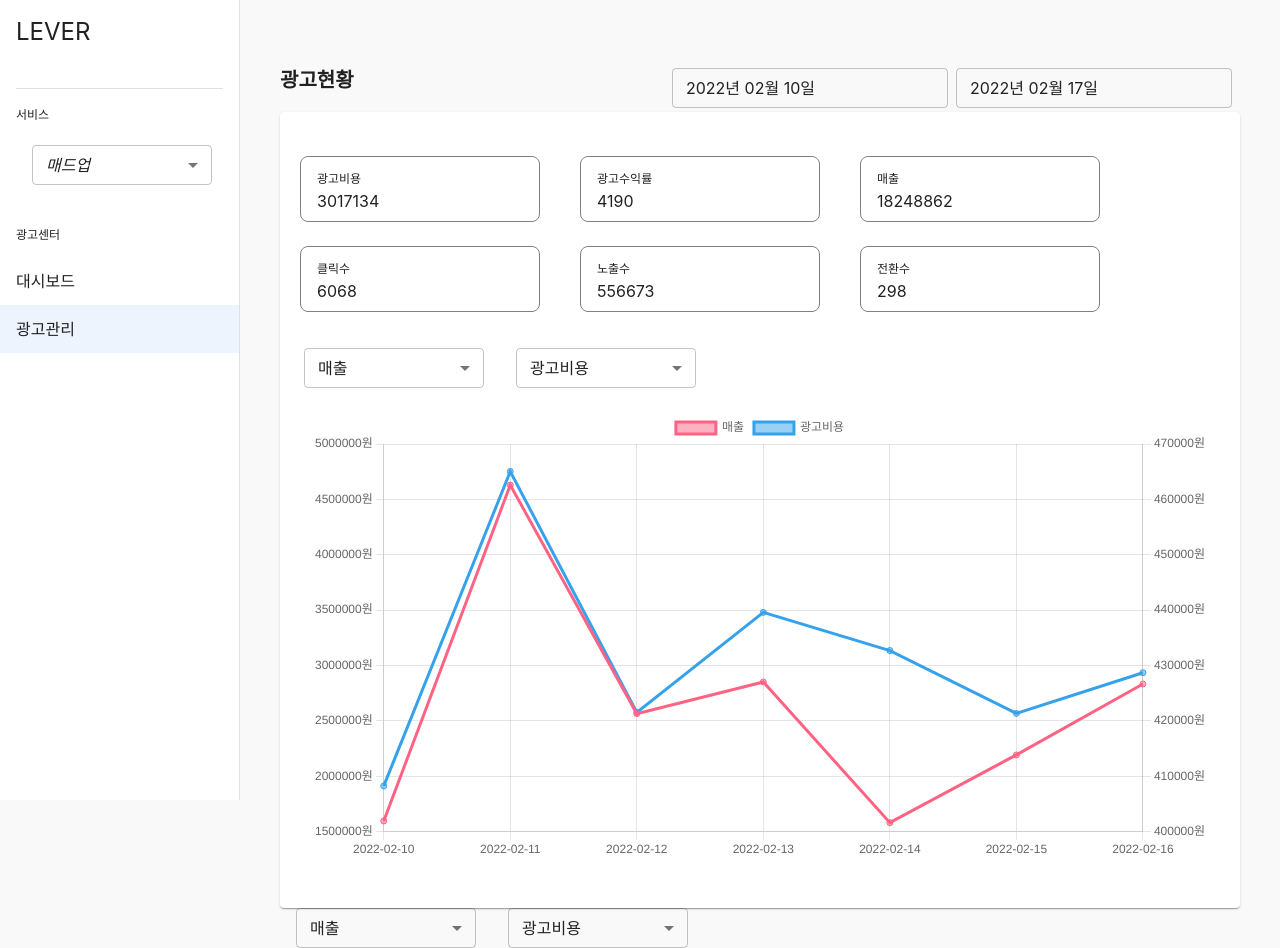
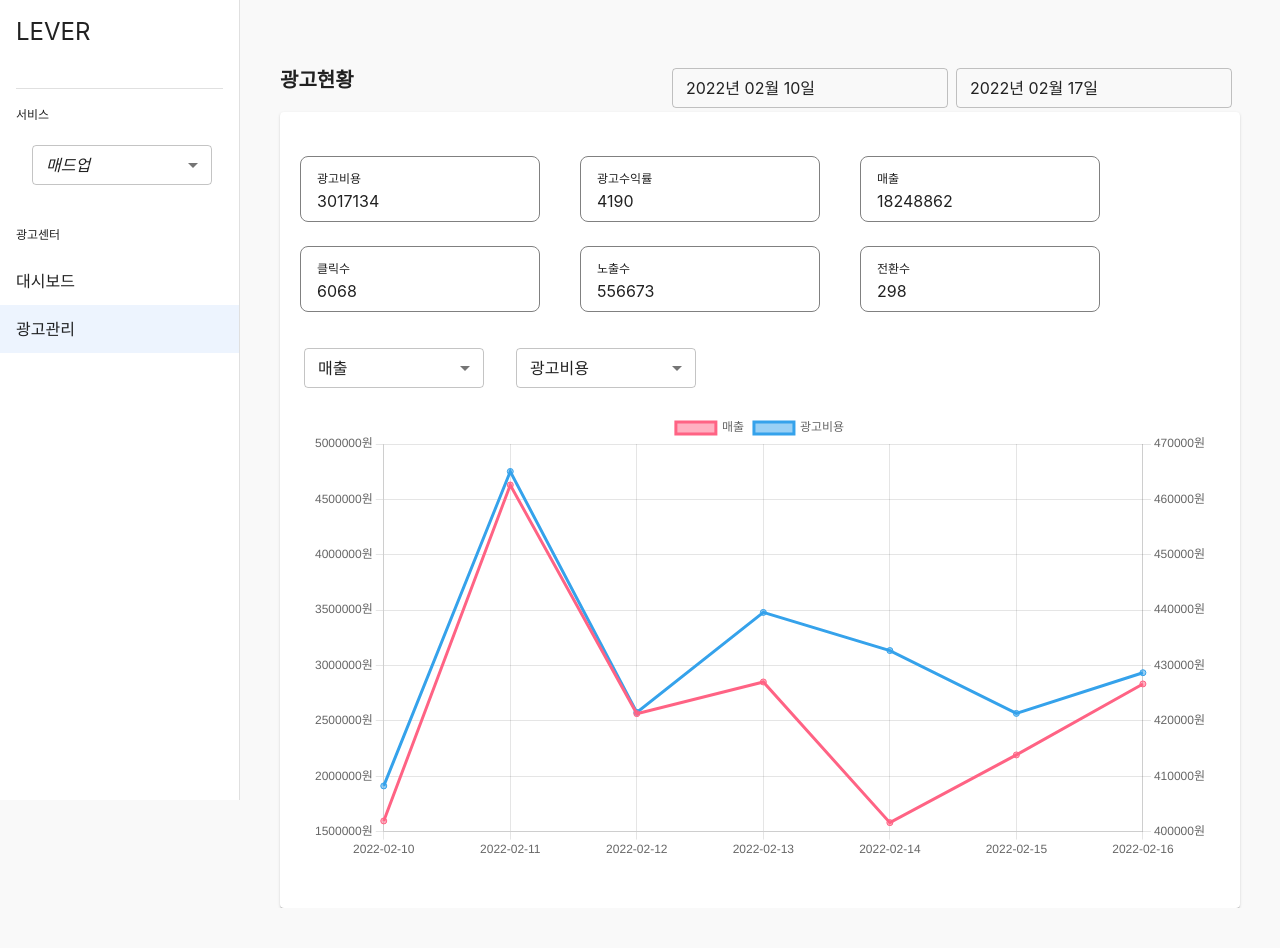
Before and after one commit to sycho09/wanted-pre-onboarding-2-1-, a React (Create React App) app: page / in a window 1280 px wide. After the commit the page ends 908 px from the top, so only its background shows below. Built offline with nearby package versions, Linux system fonts and the light colour scheme.

Commit message:
chore: remove unused elements

```diff
--- a/src/molecules/FilterContainer.jsx
+++ /dev/null
@@ -1,33 +0,0 @@
-import React, { useEffect, useState } from 'react';
-import { useRecoilState } from 'recoil';
-import SelectStatus from './SelectStatus';
-import { FirstFilter, SecondFilter } from '../utils/atoms';
-import { FilterListValues } from '../utils/constants';
-
-export default function FilterContainer() {
-  const [firstFilter, setFirstFilter] = useRecoilState(FirstFilter);
-  const [secondFilter, setSecondFilter] = useRecoilState(SecondFilter);
-  const [secondList, setSecondList] = useState([]);
-
-  useEffect(() => {
-    const getSecondList = FilterListValues.filter((el) => el !== firstFilter);
-    setSecondList(getSecondList);
-  }, [firstFilter]);
-
-  return (
-    <>
-      <SelectStatus
-        SelectList={FilterListValues}
-        selected={firstFilter}
-        selectHandler={setFirstFilter}
-      />
-
-      <SelectStatus
-        SelectList={secondList.length > 0 ? secondList : FilterListValues}
-        selected={secondFilter}
-        selectHandler={setSecondFilter}
-        isDisabled={!firstFilter}
-      />
-    </>
-  );
-}
--- a/src/pages/Dashboard.jsx
+++ b/src/pages/Dashboard.jsx
@@ -1,6 +1,5 @@
 import React from 'react';
-import { Box, Card, CardContent, Grid, Stack, Typography } from '@mui/material';
-import FilterContainer from '../molecules/FilterContainer';
+import { Card, Stack, Typography } from '@mui/material';
 import StatusOverview from '../molecules/StatusOverview';
 import WeeklyPicker from '../molecules/WeeklyPicker';
 import Chart from '../molecules/Chart';
@@ -18,7 +17,6 @@ export default function Dashboard() {
         <StatusOverview />
         <Chart />
       </Card>
-      <FilterContainer />
     </>
   );
 }
--- a/src/utils/atoms.js
+++ b/src/utils/atoms.js
@@ -24,3 +24,8 @@ export const TotalWeekData = atom({
   key: 'TotalWeekData',
   default: []
 });
+
+export const PreviousWeekData = atom({
+  key: 'PreviousWeekData',
+  default: []
+});
```
Also changed, not shown: .eslintrc.json.
